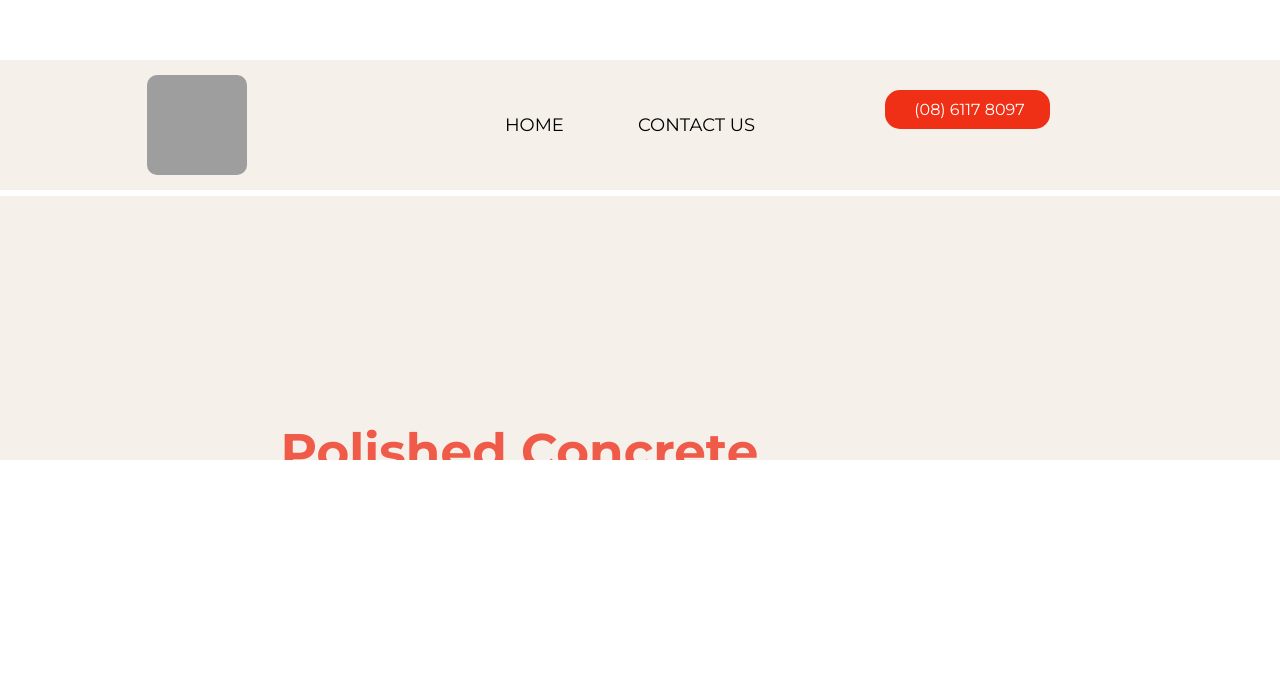
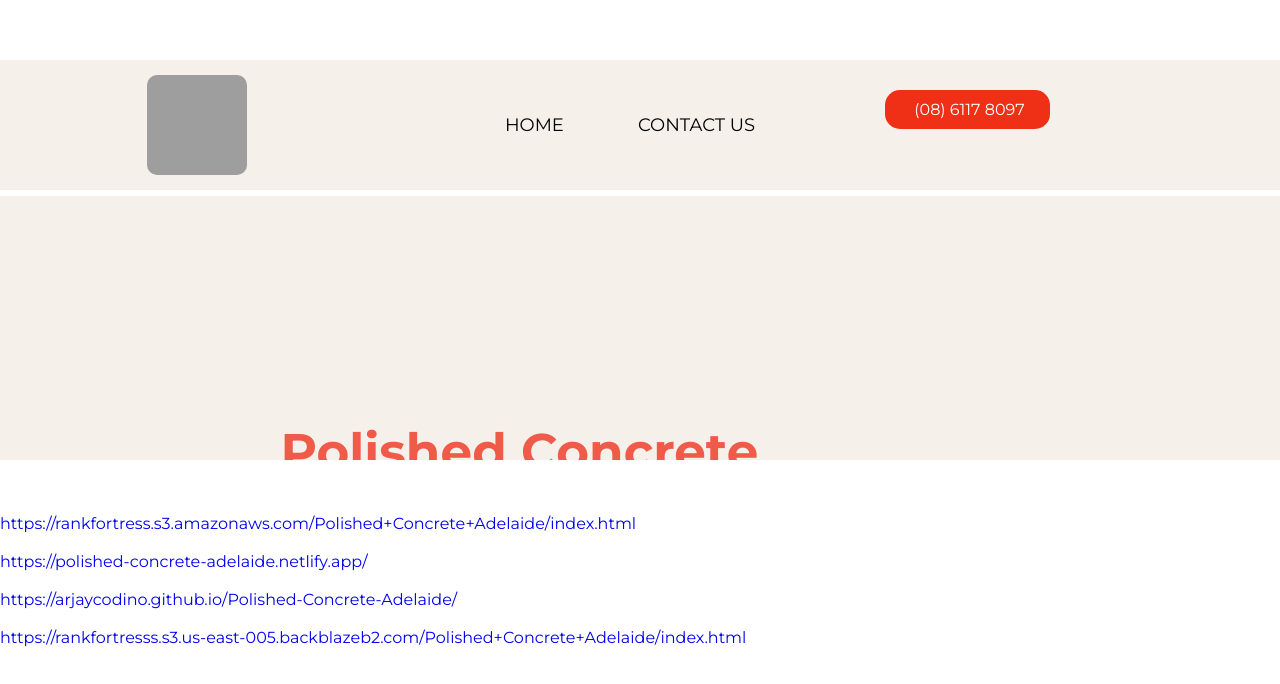
Before and after one commit to ArjayCodino/Polished-Concrete-Adelaide, a plain HTML site: page index.html in a window 1280 px wide. Shown: the part 8442-9126 px from the top of the page. Drawn offline with Linux system fonts and the light colour scheme; grey boxes are pictures that could not be loaded.

Commit message:
Add files via upload

```diff
--- a/index.html
+++ b/index.html
@@ -147,13 +147,13 @@
 
             <!--Links-->
             <section>
-                <a target="_bLank" href=""></a><br>
+                <a target="_bLank" href="https://rankfortress.s3.amazonaws.com/Polished+Concrete+Adelaide/index.html">https://rankfortress.s3.amazonaws.com/Polished+Concrete+Adelaide/index.html</a><br>
                 <br>
-                <a target="_bLank" href=""></a><br>
+                <a target="_bLank" href="https://polished-concrete-adelaide.netlify.app/">https://polished-concrete-adelaide.netlify.app/</a><br>
                 <br>
-                <a target="_bLank" href=""></a><br>
+                <a target="_bLank" href="https://arjaycodino.github.io/Polished-Concrete-Adelaide/">https://arjaycodino.github.io/Polished-Concrete-Adelaide/</a><br>
                 <br>
-                <a target="_bLank" href=""></a><br>
+                <a target="_bLank" href="https://rankfortresss.s3.us-east-005.backblazeb2.com/Polished+Concrete+Adelaide/index.html">https://rankfortresss.s3.us-east-005.backblazeb2.com/Polished+Concrete+Adelaide/index.html</a><br>
                 <br>
             </section>
 
```
